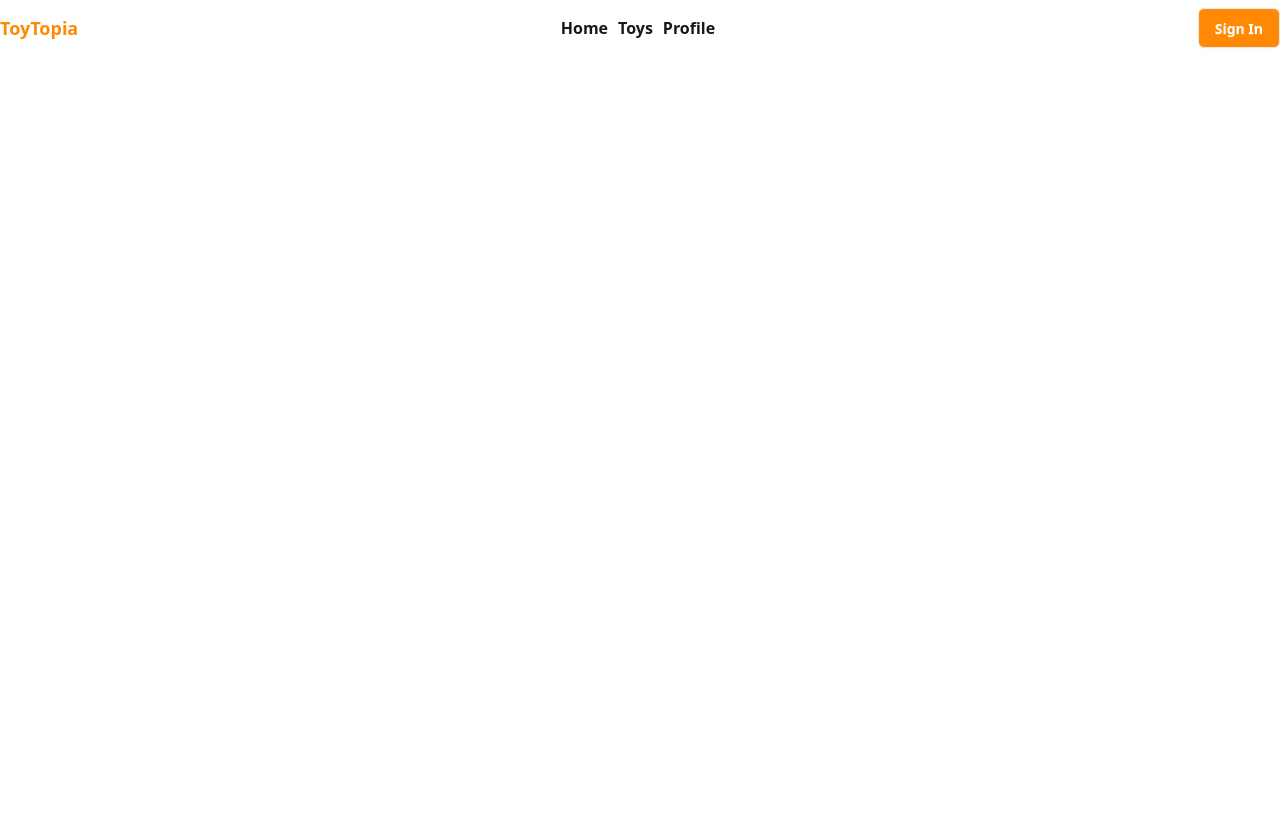
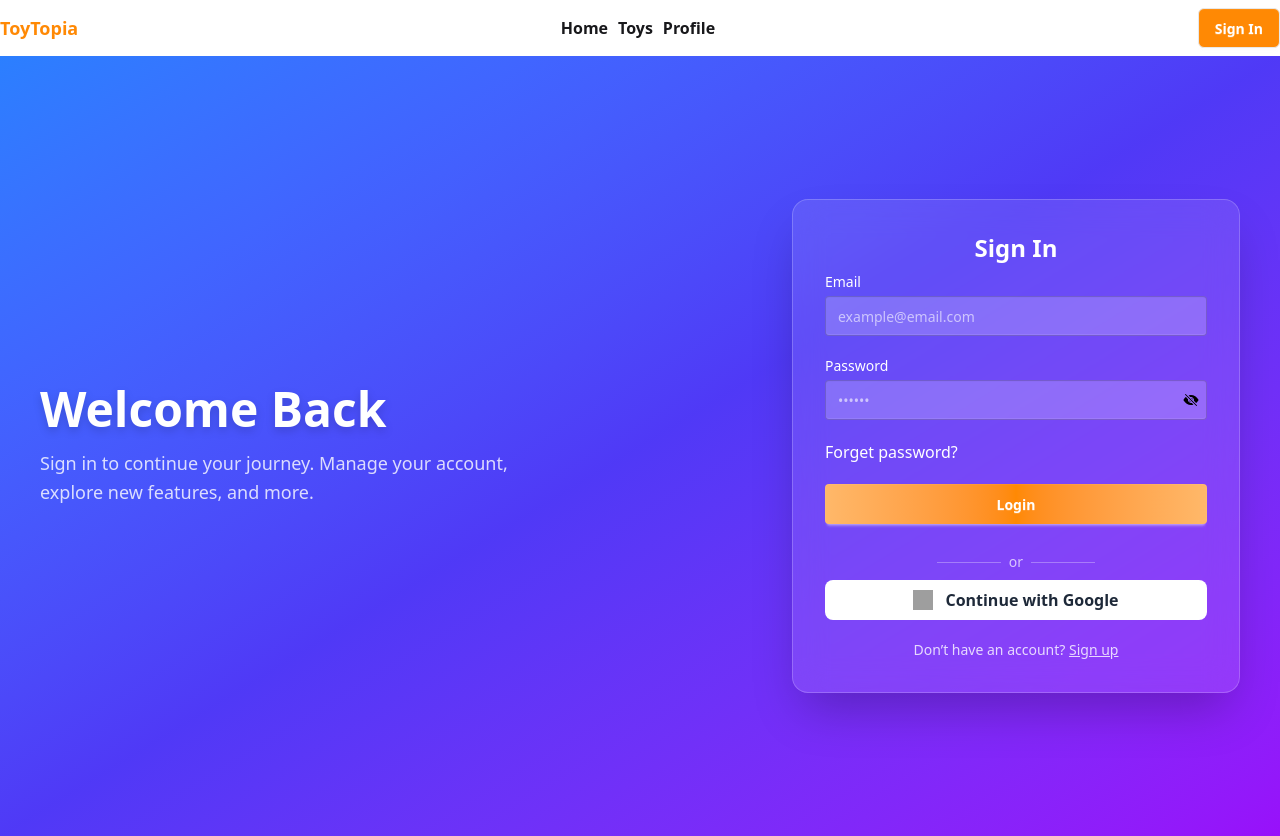
Before and after one commit to mahmudulhaque13/ToyTopia, a React (Vite) app: page /signin in a window 1280 px wide. Before the commit the page ends 800 px from the top, so only its background shows below. Built offline with nearby package versions, Linux system fonts and the light colour scheme; grey boxes are pictures that could not be loaded.

Commit message:
added signin

```diff
--- a/package.json
+++ b/package.json
@@ -11,10 +11,12 @@
   },
   "dependencies": {
     "@tailwindcss/vite": "^4.1.15",
+    "firebase": "^12.4.0",
     "react": "^19.1.1",
     "react-dom": "^19.1.1",
     "react-icons": "^5.5.0",
     "react-router": "^7.9.4",
+    "react-toastify": "^11.0.5",
     "tailwindcss": "^4.1.15"
   },
   "devDependencies": {
--- a/src/components/Navbar.jsx
+++ b/src/components/Navbar.jsx
@@ -9,7 +9,7 @@
       {
         <MyContainer className="flex items-center justify-between py-2">
           <figure>
-            <img src="" alt="" />
+            {/* <img src="" alt="" /> */}
             <h3 className="font-bold text-lg text-orange-400">ToyTopia</h3>
           </figure>
           <ul className="flex items-center gap-2.5 font-semibold">
--- a/src/index.css
+++ b/src/index.css
@@ -1,2 +1,6 @@
 @import "tailwindcss";
 @plugin "daisyui";
+
+.my-btn {
+  @apply btn w-full bg-gradient-to-r from-orange-300 via-orange-400 to-orange-300 text-white font-semibold border-none hover:scale-105 transition-transform duration-200;
+}
--- a/src/main.jsx
+++ b/src/main.jsx
@@ -5,9 +5,11 @@
 import { RouterProvider } from "react-router/dom";
 
 import { router } from "./routes/routes.jsx";
+import { ToastContainer } from "react-toastify";
 
 createRoot(document.getElementById("root")).render(
   <StrictMode>
     <RouterProvider router={router}></RouterProvider>
+    <ToastContainer />
   </StrictMode>
 );
--- a/src/pages/Signin.jsx
+++ b/src/pages/Signin.jsx
@@ -1,7 +1,186 @@
-import React from "react";
+import React, { useState } from "react";
+import MyContainer from "../components/MyContainer";
+import { Link } from "react-router";
+import { FaEye } from "react-icons/fa";
+import { IoEyeOff } from "react-icons/io5";
+import {
+  GoogleAuthProvider,
+  signInWithEmailAndPassword,
+  signInWithPopup,
+  signOut,
+} from "firebase/auth";
+import { auth } from "../firebase/firebase.config";
+import { toast } from "react-toastify";
+
+const googleProvider = new GoogleAuthProvider();
 
 const Signin = () => {
-  return <div></div>;
+  const [user, setUser] = useState(null);
+  const [show, setShow] = useState(false);
+
+  const handleSignin = (e) => {
+    e.preventDefault();
+    const email = e.target.email?.value;
+    const password = e.target.password?.value;
+    console.log({ email, password });
+    signInWithEmailAndPassword(auth, email, password)
+      .then((res) => {
+        console.log(res);
+        setUser(res.user);
+        toast.success("Signin successful");
+      })
+      .catch((e) => {
+        console.log(e);
+        toast.error(e.message);
+      });
+  };
+
+  const handleGoogleSignin = () => {
+    signInWithPopup(auth, googleProvider)
+      .then((res) => {
+        console.log(res);
+        setUser(res.user);
+        toast.success("Signin successful");
+      })
+      .catch((e) => {
+        console.log(e);
+        toast.error(e.message);
+      });
+  };
+
+  const handleSignout = () => {
+    signOut(auth)
+      .then(() => {
+        toast.success("Signout successful");
+        setUser(null);
+      })
+      .catch((e) => {
+        toast.error(e.message);
+      });
+  };
+
+  console.log(user);
+
+  return (
+    <div className="min-h-[calc(100vh-20px)] flex items-center justify-center bg-gradient-to-br from-blue-500 via-indigo-600 to-purple-600 relative overflow-hidden">
+      <MyContainer>
+        <div className="relative z-10 flex flex-col lg:flex-row items-center justify-between gap-10 p-6 lg:p-10 text-white">
+          {/* Left section */}
+          <div className="max-w-lg text-center lg:text-left">
+            <h1 className="text-5xl font-extrabold drop-shadow-lg">
+              Welcome Back
+            </h1>
+            <p className="mt-4 text-lg text-white/80 leading-relaxed">
+              Sign in to continue your journey. Manage your account, explore new
+              features, and more.
+            </p>
+          </div>
+
+          {/* Login card */}
+          <div className="w-full max-w-md backdrop-blur-lg bg-white/10 border border-white/20 shadow-2xl rounded-2xl p-8">
+            {user ? (
+              <div className="text-center space-y-3">
+                <img
+                  src={user?.photoURL || "https://via.placeholder.com/88"}
+                  className="h-20 w-20 rounded-full mx-auto"
+                  alt=""
+                />
+                <h2 className="text-xl font-semibold">{user?.displayName}</h2>
+                <p className="text-white/80">{user?.email}</p>
+                <button onClick={handleSignout} className="my-btn">
+                  Sign Out
+                </button>
+              </div>
+            ) : (
+              <form onSubmit={handleSignin} className="space-y-5">
+                <h2 className="text-2xl font-semibold mb-2 text-center text-white">
+                  Sign In
+                </h2>
+
+                <div>
+                  <label className="block text-sm mb-1">Email</label>
+                  <input
+                    type="email"
+                    name="email"
+                    //   ref={emailRef}
+                    // value={email}
+                    // onChange={(e) => setEmail(e.target.value)}
+                    placeholder="example@email.com"
+                    className="input input-bordered w-full bg-white/20 text-white placeholder-white/60 focus:outline-none focus:ring-2 focus:ring-blue-400"
+                  />
+                </div>
+
+                <div className="relative">
+                  <label className="block text-sm mb-1">Password</label>
+                  <input
+                    type={show ? "text" : "password"}
+                    name="password"
+                    placeholder="••••••"
+                    className="input input-bordered w-full bg-white/20 text-white placeholder-white/60 focus:outline-none focus:ring-2 focus:ring-blue-400"
+                  />
+                  <span
+                    onClick={() => setShow(!show)}
+                    className="absolute right-[8px] top-[36px] cursor-pointer z-50"
+                  >
+                    {show ? (
+                      <FaEye className="text-black" />
+                    ) : (
+                      <IoEyeOff className="text-black" />
+                    )}
+                  </span>
+                </div>
+
+                <button
+                  className="hover:underline cursor-pointer"
+                  // onClick={handleForgetPassword}
+                  type="button"
+                >
+                  Forget password?
+                </button>
+
+                <button type="submit" className="my-btn">
+                  Login
+                </button>
+
+                {/* Divider */}
+                <div className="flex items-center justify-center gap-2 my-2">
+                  <div className="h-px w-16 bg-white/30"></div>
+                  <span className="text-sm text-white/70">or</span>
+                  <div className="h-px w-16 bg-white/30"></div>
+                </div>
+
+                {/* Google Signin */}
+                <button
+                  type="button"
+                  onClick={handleGoogleSignin}
+                  className="flex items-center justify-center gap-3 bg-white text-gray-800 px-5 py-2 rounded-lg w-full font-semibold hover:bg-gray-100 transition-colors cursor-pointer"
+                >
+                  <img
+                    src="https://img.icons8.com/color/240/google-logo.png"
+                    alt="google"
+                    className="w-5 h-5"
+                  />
+                  Continue with Google
+                </button>
+
+                {/* Github Signin */}
+
+                <p className="text-center text-sm text-white/80 mt-3">
+                  Don’t have an account?{" "}
+                  <Link
+                    to="/signup"
+                    className="text-white/80 hover:text-white underline"
+                  >
+                    Sign up
+                  </Link>
+                </p>
+              </form>
+            )}
+          </div>
+        </div>
+      </MyContainer>
+    </div>
+  );
 };
 
 export default Signin;
--- a/src/pages/Signup.jsx
+++ b/src/pages/Signup.jsx
@@ -1,11 +1,53 @@
-import React from "react";
+import React, { useState } from "react";
 import MyContainer from "../components/MyContainer";
 import { Link } from "react-router";
+import { createUserWithEmailAndPassword } from "firebase/auth";
+import { auth } from "../firebase/firebase.config";
+import { toast } from "react-toastify";
+import { FaEye } from "react-icons/fa";
+import { IoEyeOff } from "react-icons/io5";
 
 const Signup = () => {
-  const handleSignup = () => {};
+  const [show, setShow] = useState(false);
+
+  const handleSignup = (e) => {
+    e.preventDefault();
+    const email = e.target.email?.value;
+    const password = e.target.password?.value;
+    console.log("signup in", { email, password });
+
+    // if (password.length < 6) {
+    //   toast.error("Password should be at least 6 digits");
+    //   return;
+    // }
+
+    const regExp = /^(?=.*[a-z])(?=.*[A-Z]).{6,}$/;
+    if (!regExp.test(password)) {
+      toast.error(
+        "Password must be at least 6 characters long and include at least one uppercase letter & one lowercase letter"
+      );
+      return;
+    }
+
+    createUserWithEmailAndPassword(auth, email, password)
+      .then((res) => {
+        console.log(res);
+        toast.success("Signup successful");
+      })
+      .catch((e) => {
+        console.log(e);
+        console.log(e.code);
+        if (e.code == "auth/email-already-in-use") {
+          toast.error("User already exist in database");
+        } else if (e.code == "auth/weak-password") {
+          toast.error("Password must be at least 6 character long");
+        } else {
+          toast.error(e.message);
+        }
+      });
+  };
   return (
-    <div className="min-h-[calc(100vh-20px)] flex items-center justify-center bg-gradient-to-br from-orange-400 via-orange-300 to-orange-400">
+    <div className="min-h-[calc(100vh-20px)] flex items-center justify-center bg-gradient-to-br from-orange-300 via-orange-400 to-orange-300">
       <MyContainer>
         <div className="relative z-10 flex flex-col lg:flex-row items-center justify-between gap-10 p-6 lg:p-10 text-white">
           <div className="max-w-lg text-center lg:text-left">
@@ -58,16 +100,20 @@
                   Password
                 </label>
                 <input
-                  //   type={show ? "text" : "password"}
+                  type={show ? "text" : "password"}
                   name="password"
-                  placeholder="••••••••"
-                  className="input input-bordered w-full bg-white/20 text-white placeholder-white/60 focus:outline-none focus:ring-2 focus:bg-orange-300"
+                  placeholder="••••••"
+                  className="input input-bordered w-full bg-white/20 text-white placeholder-white focus:outline-none focus:ring-2 focus:bg-orange-300"
                 />
                 <span
-                  //   onClick={() => setShow(!show)}
+                  onClick={() => setShow(!show)}
                   className="absolute right-[8px] top-[36px] cursor-pointer z-50"
                 >
-                  {/* {show ? <FaEye /> : <IoEyeOff />} */}
+                  {show ? (
+                    <FaEye className="text-black" />
+                  ) : (
+                    <IoEyeOff className="text-black" />
+                  )}
                 </span>
               </div>
 
```
Also changed, not shown: src/firebase/firebase.config.js (added, +23 -0 lines), 2 other files (tests, documents, lock files or other folders).
